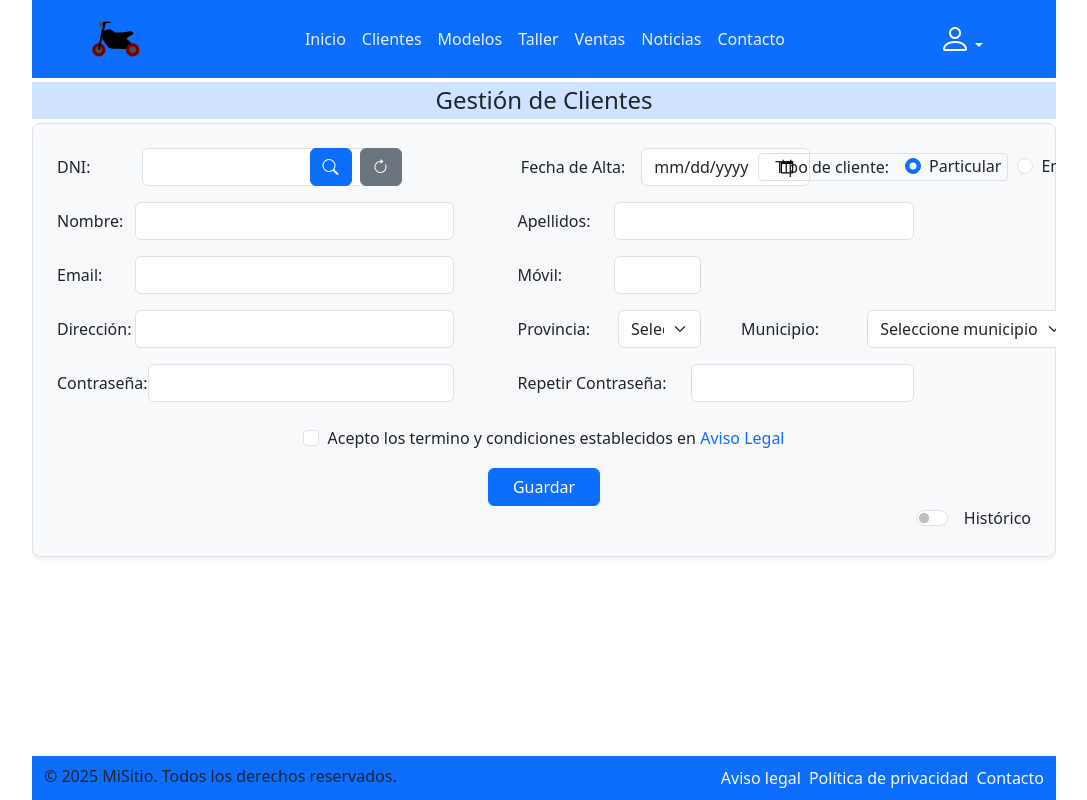
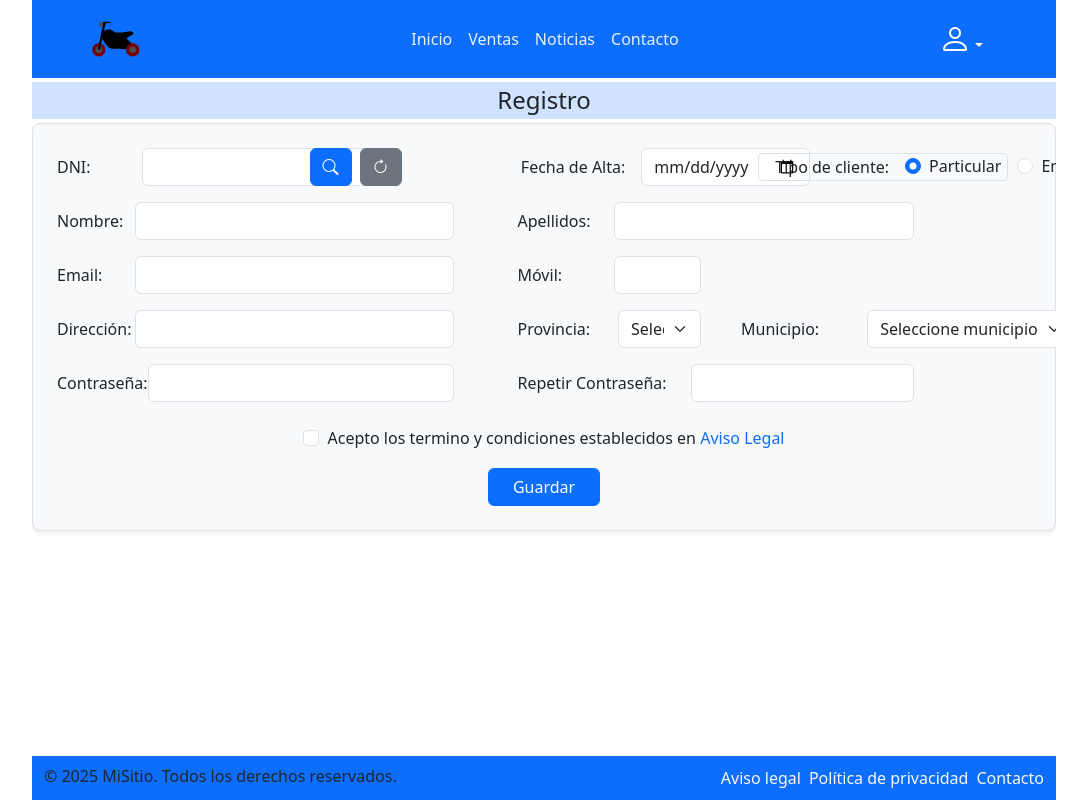
Before and after one commit to ainefp/figueroaperezaine, a Vue app: page /clientes in a window 1280 px wide. Shown: the whole page, without its empty margins (96-1183 px from the left). Built offline with nearby package versions, Linux system fonts and the light colour scheme.

Commit message:
cosas de usuario no logueado

```diff
--- a/src/components/GestionClientes.vue
+++ b/src/components/GestionClientes.vue
@@ -1,5 +1,7 @@
 <template>
-  <h4 class="text-center my-1 bg-primary-subtle py-1">Gestión de Clientes</h4>
+  <h4 v-if="admin" class="text-center my-1 bg-primary-subtle py-1">Gestión de Clientes</h4>
+  <h4 v-if="usuario" class="text-center my-1 bg-primary-subtle py-1">Gestionar Perfil</h4>
+  <h4 v-if="!logueado" class="text-center my-1 bg-primary-subtle py-1">Registro</h4>
   <div class="container-fluid my-1 p-3 p-4 border rounded-3 shadow-sm bg-light">
 
     <!-- Formulario -->
@@ -239,7 +241,7 @@
       </div>
 
       <!-- Histórico -->
-      <div id="historico" class="d-flex justify-content-end">
+      <div v-if="admin" id="historico" class="d-flex justify-content-end">
         <div id="historicoSwitch" class="form-check form-switch">
           <input
             type="checkbox"
@@ -361,7 +363,9 @@
       const cargando = ref(false);  // Estado de carga ( aún no se usa )
 
       const admin = sessionStorage.getItem('isAdmin') === 'true';
-      const usuario = sessionStorage.getItem('isUsuario') === 'true';
+      const usuario = sessionStorage.getItem('isUser') === 'true';
+      const logueado = sessionStorage.getItem('isLogueado') === 'true';
+      const userMovil = ref('');
 
     // Cargar clientes al momento de compartirlo
       onMounted(async () => {
@@ -369,6 +373,7 @@
           cargarClientes();
         }
         currentPage.value = 1;
+        userMovil.value = sessionStorage.getItem('userMovil') || '';
       })
 
       const cargarClientes = () => {
--- a/src/components/NavBar.vue
+++ b/src/components/NavBar.vue
@@ -23,9 +23,9 @@
       <div class="collapse navbar-collapse" id="navbarNav">
         <ul class="navbar-nav mx-auto">
           <li class="nav-item"><router-link to="/" class="nav-link">Inicio</router-link></li>
-          <li class="nav-item"><router-link to="/clientes" class="nav-link">Clientes</router-link></li>
-          <li class="nav-item"><router-link to="/modelos" class="nav-link">Modelos</router-link></li>
-          <li class="nav-item"><router-link to="/taller" class="nav-link"> Taller </router-link></li>
+          <li v-if="admin" class="nav-item"><router-link to="/clientes" class="nav-link">Clientes</router-link></li>
+          <li v-if="admin" class="nav-item"><router-link to="/modelos" class="nav-link">Modelos</router-link></li>
+          <li v-if="admin" class="nav-item"><router-link to="/taller" class="nav-link"> Taller </router-link></li>
           <li class="nav-item"><router-link to="/ventas" class="nav-link">Ventas</router-link></li>
           <li class="nav-item"><router-link to="/noticias" class="nav-link">Noticias</router-link></li>
           <li class="nav-item"><router-link to="/contacto" class="nav-link">Contacto</router-link></li>
@@ -47,9 +47,8 @@
           <li v-if="!isLogueado"><router-link class="dropdown-item" to="/login">Acceso</router-link></li>
           <li v-if="!isLogueado"><router-link class="dropdown-item" to="/clientes">Registro</router-link></li>
           <!-- Mostra "Cerrar Sesión" se está logueado -->
-          <li v-if="isLogueado">
-            <a class="dropdown-item" href="#" @click.prevent="logout">Cerrar Sesión</a>
-          </li>
+          <li v-if="isLogueado"><router-link class="dropdown-item" to="/clientes">Perfil</router-link></li>
+          <li v-if="isLogueado"><a class="dropdown-item" href="#" @click.prevent="logout">Cerrar Sesión</a></li>
         </ul>
       </div>
 
@@ -65,6 +64,9 @@
   const isAdmin = ref(false)
   const isUsuario = ref(false)
   const userName = ref('')
+  const userMovil = ref('')
+
+  const admin = sessionStorage.getItem('isAdmin') === 'true';
 
   // Cando o componente se monta, le sessionStorage (para cando montes a autenticación)
   onMounted(() => {
@@ -72,6 +74,7 @@
     isAdmin.value = sessionStorage.getItem('isAdmin') === 'true'
     isUsuario.value = sessionStorage.getItem('isUsuario') === 'true'
     userName.value = sessionStorage.getItem('userName') || ''
+    userMovil.value = sessionStorage.getItem('userMovil') || ''
   })
 
   // Logout
--- a/src/components/TablaLogin.vue
+++ b/src/components/TablaLogin.vue
@@ -64,28 +64,21 @@
 
           // Guardar token y datos del usuario en sessionStorage o sessionStorage
           sessionStorage.setItem('token', data.token);
-          //sessionStorage.setItem('userName', data.nombre);
           sessionStorage.setItem('isLogueado', 'true');
 
           // Decodificar el token JWT para obtener el tipo de usuario
           const decoded = jwtDecode.default(data.token);
 
-          /*
-          if (data.tipo === "admin") {
-            sessionStorage.setItem('isAdmin', 'true');
-          } else {
-            sessionStorage.setItem('isUsuario', 'true');
-          }
-          */
-
           if (decoded.tipo === "admin") {
               sessionStorage.setItem('isAdmin', 'true');
+              sessionStorage.setItem('isUser', 'false');
               sessionStorage.setItem('userName', data.nombre);
-              sessionStorage.setItem('isUser', 'false');
+              sessionStorage.setItem('userMovil', data.movil);
             } else {
               sessionStorage.setItem('isAdmin', 'false');
+              sessionStorage.setItem('isUser', 'true');
               sessionStorage.setItem('userName', data.nombre);
-              sessionStorage.setItem('isUser', 'true');
+              sessionStorage.setItem('userMovil', data.movil);
             }
 
           Swal.fire({
--- a/src/data/db.json
+++ b/src/data/db.json
@@ -10,11 +10,11 @@
       "direccion": "Calle Rodríguez 18",
       "provincia": "Madrid",
       "municipio": "Alcalá de Henares",
-      "historico": false,
+      "historico": true,
       "lopd": true,
       "tipoCliente": "particular",
       "tipo": "user",
-      "password": "",
+      "password": "$2b$10$grjRdrVwK1SIjYDo6X0uLeVMQ7A5Jfltq0GHEgz.lRaN3l7LrNDMO",
       "id": "7169"
     },
     {
```
